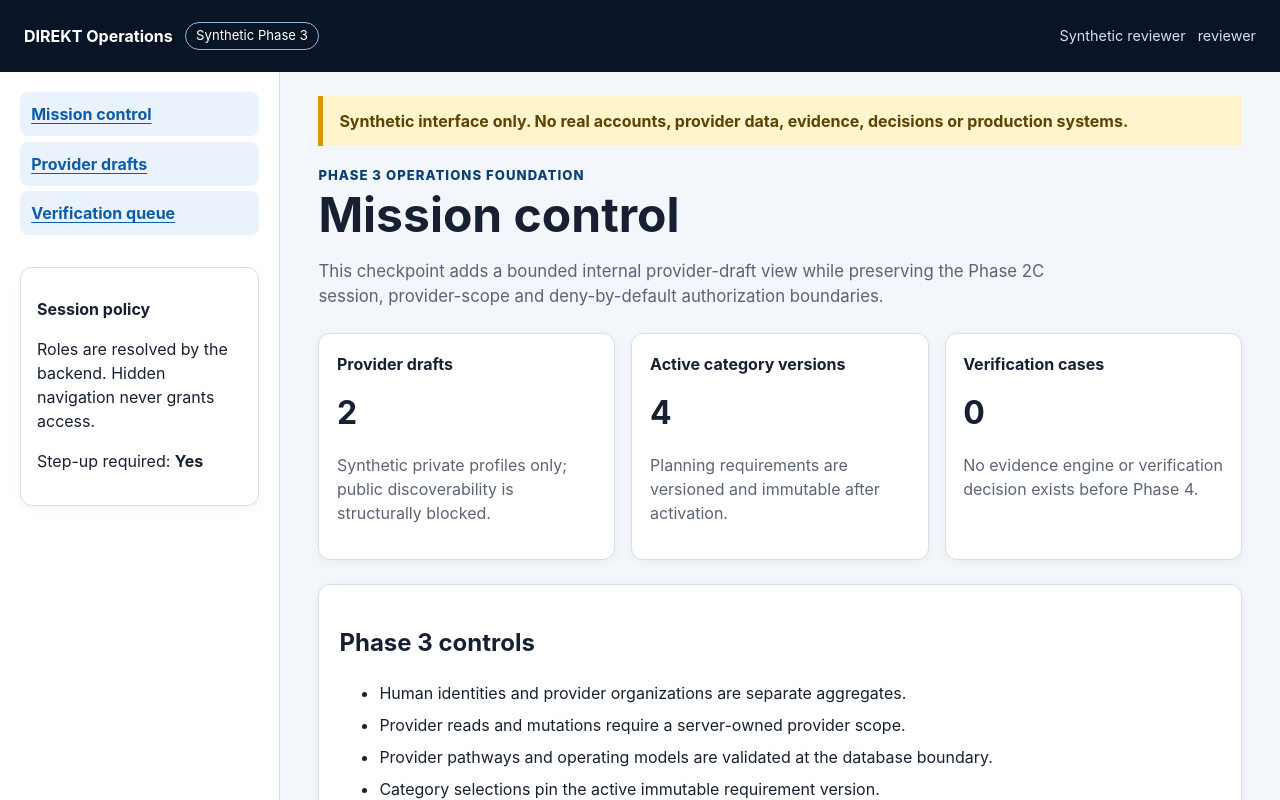
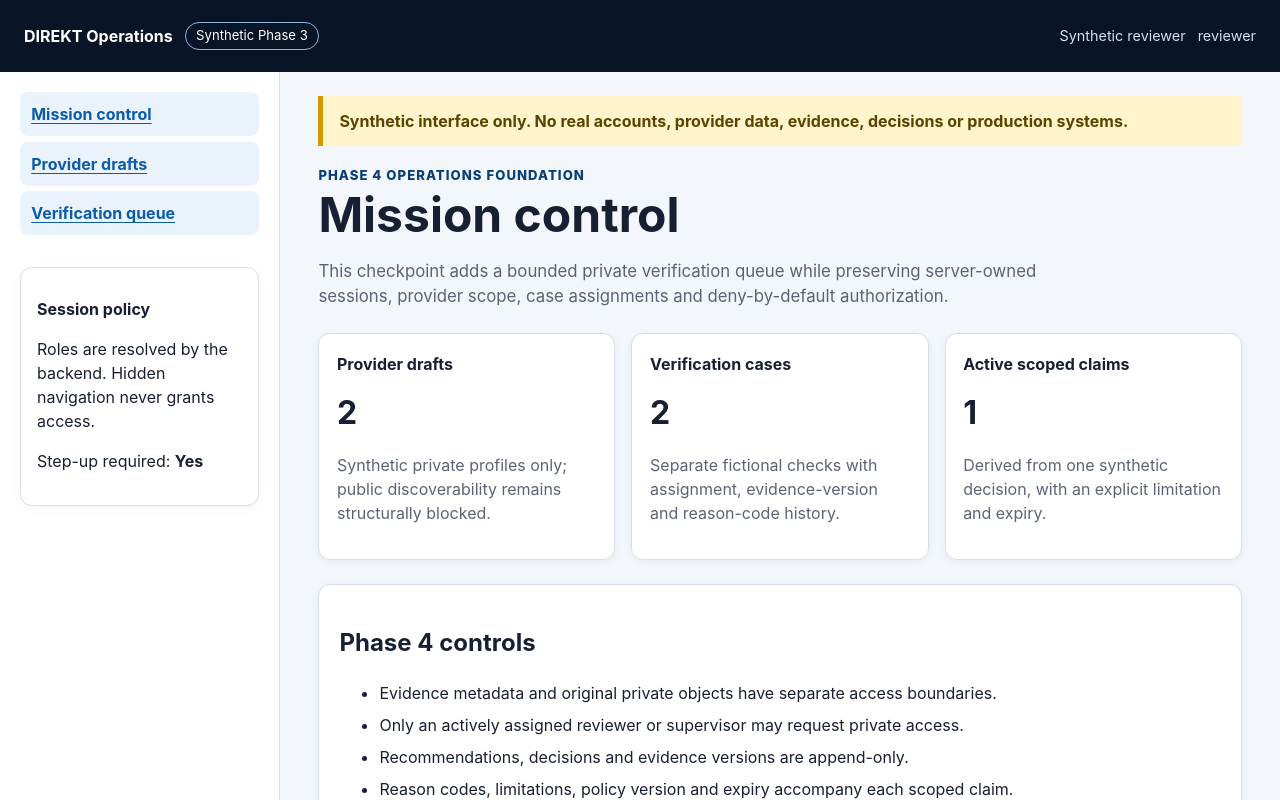
Before and after one commit to kudzimusar/direkt, a Next.js app in the folder admin/direkt-operations-portal/: page /operations in a window 1280 px wide. Shown: the top 800 px of the page. Built offline with nearby package versions, Linux system fonts and the light colour scheme.

Commit message:
feat(admin): summarize Phase 4 verification controls

```diff
--- a/admin/direkt-operations-portal/src/app/operations/page.tsx
+++ b/admin/direkt-operations-portal/src/app/operations/page.tsx
@@ -6,28 +6,28 @@ const summaryCards = [
   {
     label: 'Provider drafts',
     value: '2',
-    note: 'Synthetic private profiles only; public discoverability is structurally blocked.',
-  },
-  {
-    label: 'Active category versions',
-    value: '4',
-    note: 'Planning requirements are versioned and immutable after activation.',
+    note: 'Synthetic private profiles only; public discoverability remains structurally blocked.',
   },
   {
     label: 'Verification cases',
-    value: '0',
-    note: 'No evidence engine or verification decision exists before Phase 4.',
+    value: '2',
+    note: 'Separate fictional checks with assignment, evidence-version and reason-code history.',
+  },
+  {
+    label: 'Active scoped claims',
+    value: '1',
+    note: 'Derived from one synthetic decision, with an explicit limitation and expiry.',
   },
 ] as const;
 
 export default function OperationsPage() {
   return (
     <section aria-labelledby="mission-control-heading">
-      <p className="eyebrow">Phase 3 operations foundation</p>
+      <p className="eyebrow">Phase 4 operations foundation</p>
       <h1 id="mission-control-heading">Mission control</h1>
       <p className="lede">
-        This checkpoint adds a bounded internal provider-draft view while preserving the Phase 2C
-        session, provider-scope and deny-by-default authorization boundaries.
+        This checkpoint adds a bounded private verification queue while preserving server-owned
+        sessions, provider scope, case assignments and deny-by-default authorization.
       </p>
 
       <div className="summary-grid" aria-label="Synthetic operations summary">
@@ -41,14 +41,15 @@ export default function OperationsPage() {
       </div>
 
       <section className="control-panel" aria-labelledby="controls-heading">
-        <h2 id="controls-heading">Phase 3 controls</h2>
+        <h2 id="controls-heading">Phase 4 controls</h2>
         <ul>
-          <li>Human identities and provider organizations are separate aggregates.</li>
-          <li>Provider reads and mutations require a server-owned provider scope.</li>
-          <li>Provider pathways and operating models are validated at the database boundary.</li>
-          <li>Category selections pin the active immutable requirement version.</li>
-          <li>All provider drafts remain non-public until Phase 4 evidence-derived publication.</li>
+          <li>Evidence metadata and original private objects have separate access boundaries.</li>
+          <li>Only an actively assigned reviewer or supervisor may request private access.</li>
+          <li>Recommendations, decisions and evidence versions are append-only.</li>
+          <li>Reason codes, limitations, policy version and expiry accompany each scoped claim.</li>
+          <li>Expired or revoked evidence degrades dependent claims deterministically.</li>
           <li>The portal has no direct database or object-storage connector.</li>
+          <li>Provider discovery and production integrations remain disabled.</li>
         </ul>
       </section>
     </section>
```
